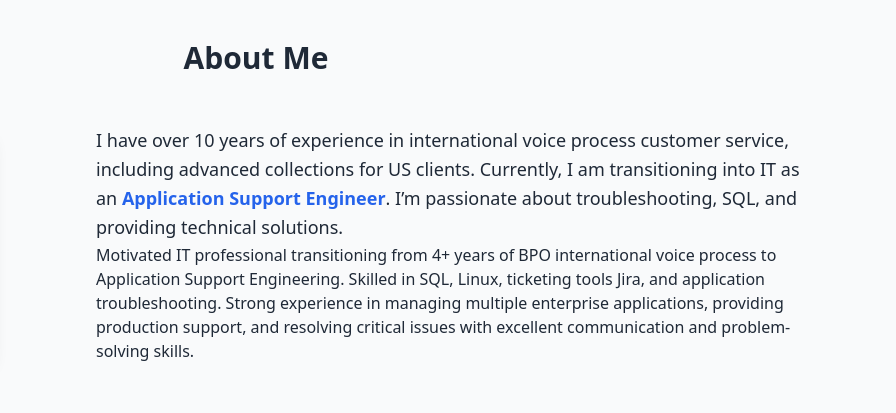
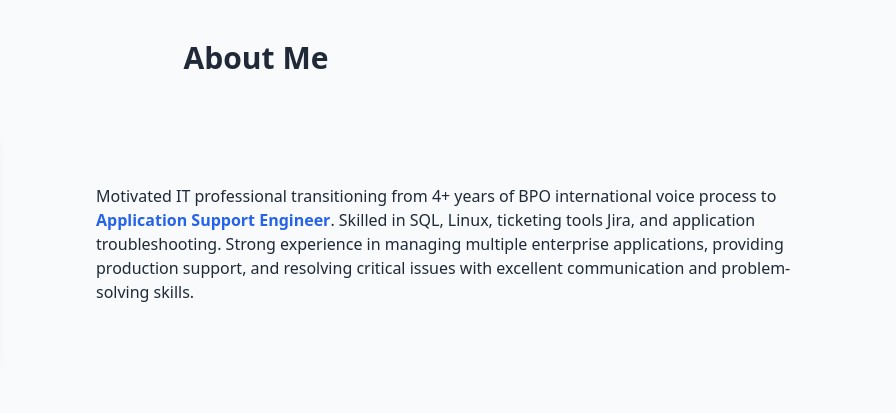
Before and after one commit to ajit-ujagare/ajit-resume, a plain HTML site: page index.html in a window 1280 px wide. Shown: the part 840-1253 px from the top of the page, 384-1280 px from the left. Drawn offline with nearby package versions, Linux system fonts and the light colour scheme.

Commit message:
Update index.html

```diff
--- a/index.html
+++ b/index.html
@@ -42,10 +42,10 @@
       </div>
       <div class="md:w-2/3" data-aos="fade-left">
         <p class="text-lg leading-relaxed">
-          I have over 10 years of experience in international voice process customer service, including advanced collections for US clients.
-          Currently, I am transitioning into IT as an <span class="font-semibold text-blue-600">Application Support Engineer</span>.
-          I’m passionate about troubleshooting, SQL, and providing technical solutions.
-<p>Motivated IT professional transitioning from 4+ years of BPO international voice process to Application Support Engineering. Skilled in SQL, Linux, ticketing tools Jira, and application troubleshooting. Strong experience in managing multiple enterprise applications, providing production support, and resolving critical issues with excellent communication and problem-solving skills.</p>
+          <p>Motivated IT professional transitioning from 4+ years of BPO international voice process to <span class="font-semibold text-blue-600">Application Support Engineer</span>.
+          Skilled in SQL, Linux, ticketing tools Jira, and application troubleshooting.
+          Strong experience in managing multiple enterprise applications, providing production support,
+          and resolving critical issues with excellent communication and problem-solving skills.</p>
 
 
         </p>
```
